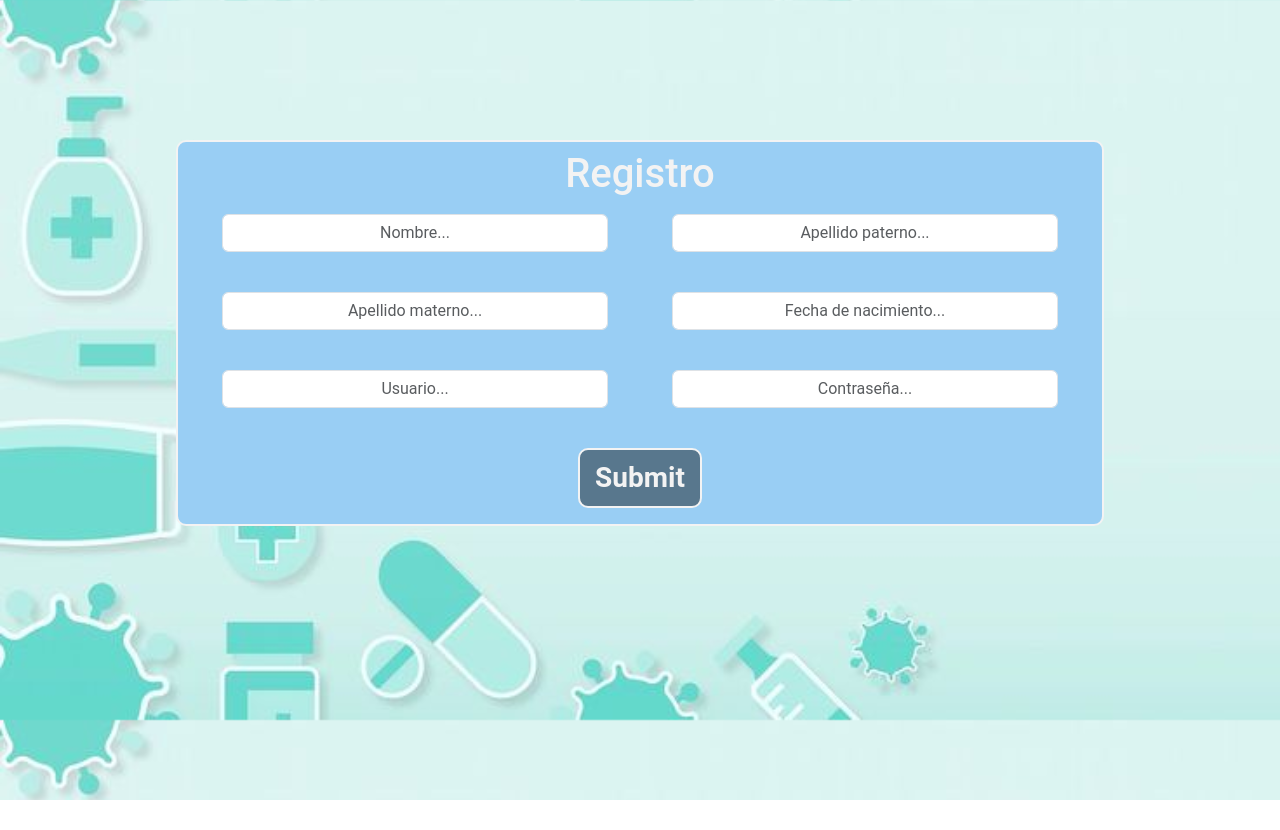
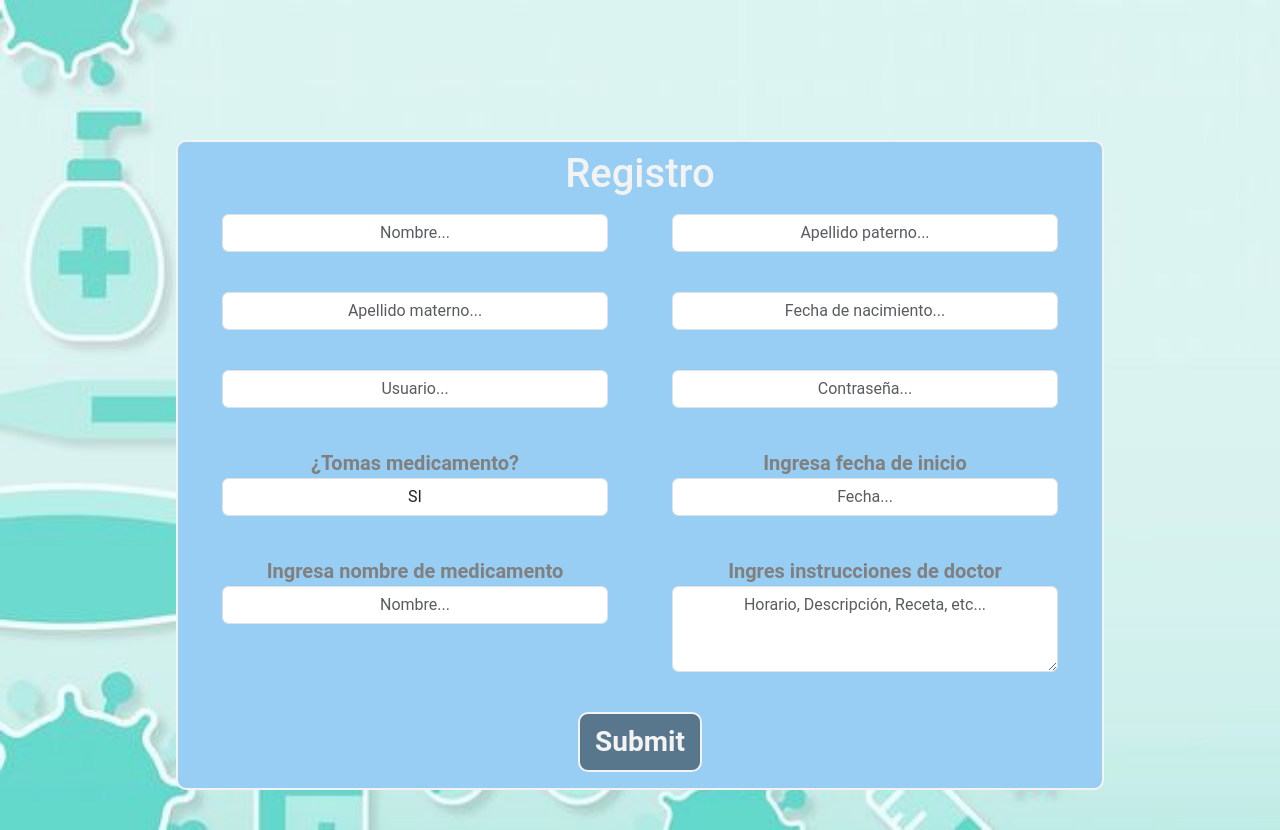
Before and after one commit to Cherry-Ayala/RetoConstruccion, a React (Create React App) app in the folder web/: page /Registro in a window 1280 px wide. Before the commit the page ends 800 px from the top, so only its background shows below. Built offline with nearby package versions, Linux system fonts and the light colour scheme.

Commit message:
registro

```diff
--- a/web/src/Componentes/Registro/Registro.jsx
+++ b/web/src/Componentes/Registro/Registro.jsx
@@ -69,8 +69,6 @@ function Registro(){
     }
 
 
-
-
     return(
         <div className="registro-container card-block align">
             <div className="card registro-form d-inline-flex p-2">
@@ -101,6 +99,32 @@ function Registro(){
                             <input type="text" className='form-control' ref = {inputRef6} placeholder='Contraseña...'/>
                         </div>
                     </div>
+                    <div className="row">
+                        <div className='col'>
+                            <label for="exampleFormControlSelect1">¿Tomas medicamento?</label>
+                            <select class="form-control" id="exampleFormControlSelect1">
+                            <option>SI</option>
+                            <option>NO</option>
+                            </select>
+                        </div>
+                        <div className='col'>
+                            <label for="exampleFormControlSelect1">Ingresa fecha de inicio</label>
+                            <input type="text" className='form-control' placeholder='Fecha...'/>
+                        </div>
+                    </div>
+
+                    <div className="row">
+                        <div className='col'>
+                            <label for="exampleFormControlSelect1">Ingresa nombre de medicamento</label>
+                            <input type="text" className='form-control' placeholder='Nombre...'/>
+                        </div>
+                        <div className="col">
+                            <label for="exampleFormControlTextarea1">Ingres instrucciones de doctor</label>
+                            <textarea class="form-control" id="exampleFormControlTextarea1" rows="3" placeholder='Horario, Descripción, Receta, etc...'></textarea>
+                        </div>
+
+                    </div>
+
                     <button onClick={handleClick} className='boton'> Submit </button>
                 </form>
 
```
